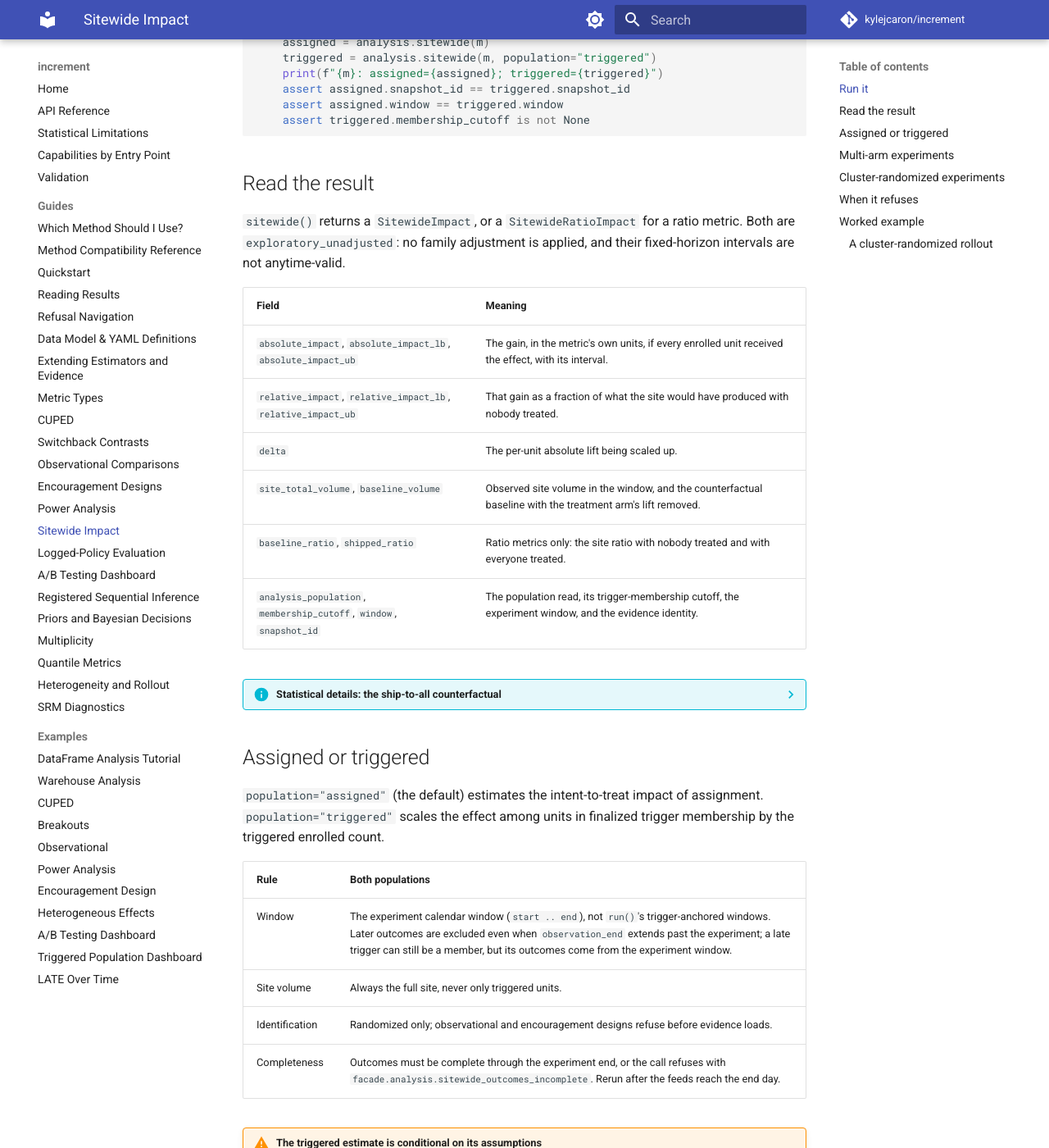
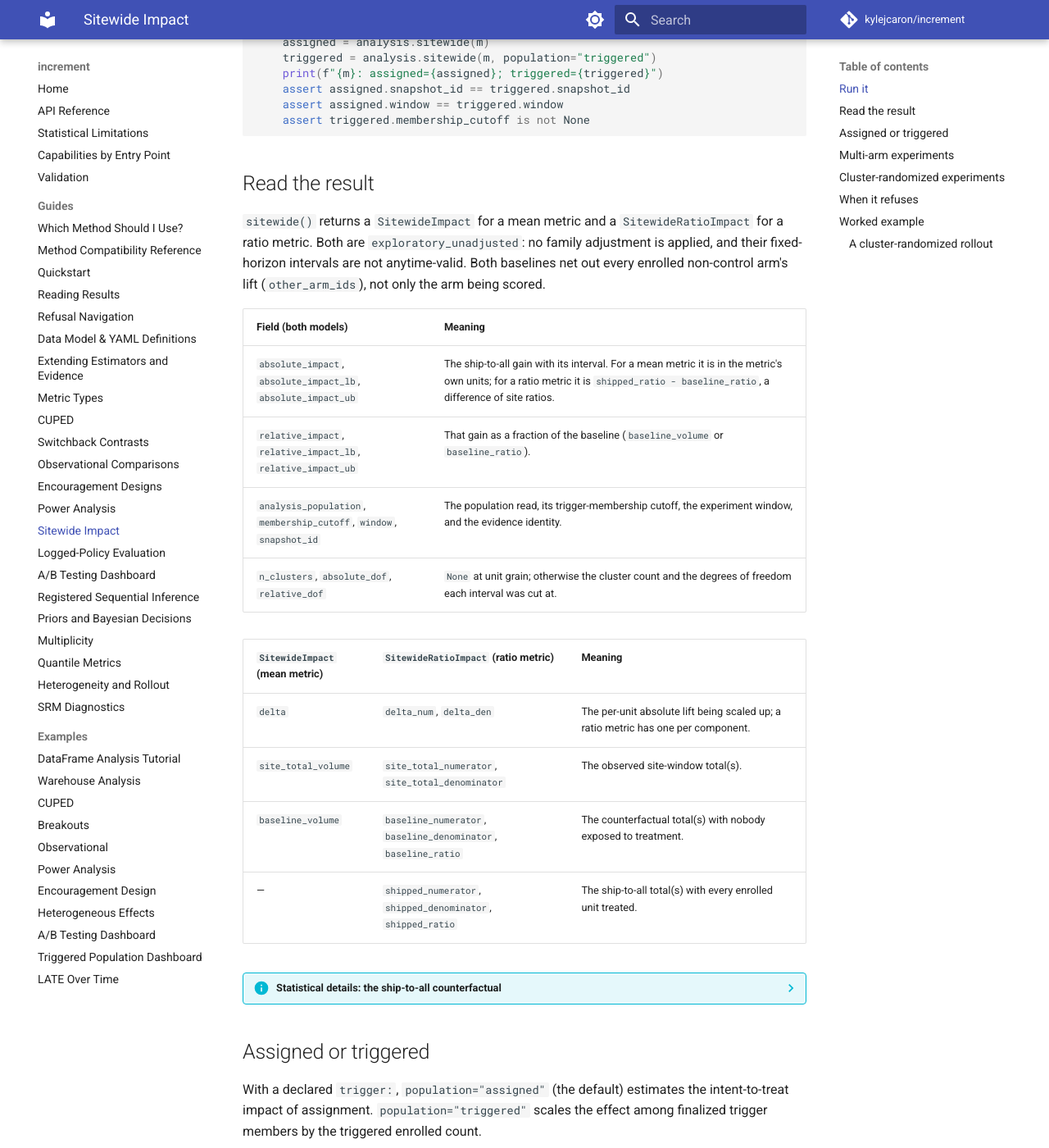
Before and after one commit to kylejcaron/increment, an MkDocs documentation site: the page built from docs/guides/sitewide-impact.md, in a window 1280 px wide and 1400 px high, scrolled down 3503 px. Shown: the whole window at 82% size. Built offline with MkDocs 1.6.1 and Material for MkDocs 9.7.7, drawn with Linux system fonts in a browser that asks for light colours; comment, search, counter and statistics services are not loaded; some of the changed text lies outside the part shown.

```diff
--- a/docs/guides/sitewide-impact.md
+++ b/docs/guides/sitewide-impact.md
@@ -1,9 +1,8 @@
 # Sitewide impact
 
-`Analysis.sitewide()` estimates how much a metric's whole-site total would
-have changed if the per-unit effect had applied to every enrolled unit during
-the experiment window. Use it for a rollout estimate, not as another per-unit
-effect.
+`Analysis.sitewide()` estimates the whole-site change if the per-unit effect
+had applied to every enrolled unit during the experiment window. Use it for
+a rollout estimate, not as another per-unit effect.
 
 It needs the site's raw event volume, so it runs on a native
 `Analysis.from_definitions` source or on an adopted
@@ -187,18 +186,25 @@ for m in ("revenue", "revenue_per_session"):
 
 ## Read the result
 
-`sitewide()` returns a `SitewideImpact`, or a `SitewideRatioImpact` for a
-ratio metric. Both are `exploratory_unadjusted`: no family adjustment is
-applied, and their fixed-horizon intervals are not anytime-valid.
+`sitewide()` returns a `SitewideImpact` for a mean metric and a
+`SitewideRatioImpact` for a ratio metric. Both are `exploratory_unadjusted`:
+no family adjustment is applied, and their fixed-horizon intervals are not
+anytime-valid. Both baselines net out every enrolled non-control arm's lift
+(`other_arm_ids`), not only the arm being scored.
 
-| Field | Meaning |
+| Field (both models) | Meaning |
 |---|---|
-| `absolute_impact`, `absolute_impact_lb`, `absolute_impact_ub` | The gain, in the metric's own units, if every enrolled unit received the effect, with its interval. |
-| `relative_impact`, `relative_impact_lb`, `relative_impact_ub` | That gain as a fraction of what the site would have produced with nobody treated. |
-| `delta` | The per-unit absolute lift being scaled up. |
-| `site_total_volume`, `baseline_volume` | Observed site volume in the window, and the counterfactual baseline with the treatment arm's lift removed. |
-| `baseline_ratio`, `shipped_ratio` | Ratio metrics only: the site ratio with nobody treated and with everyone treated. |
+| `absolute_impact`, `absolute_impact_lb`, `absolute_impact_ub` | The ship-to-all gain with its interval. For a mean metric it is in the metric's own units; for a ratio metric it is `shipped_ratio - baseline_ratio`, a difference of site ratios. |
+| `relative_impact`, `relative_impact_lb`, `relative_impact_ub` | That gain as a fraction of the baseline (`baseline_volume` or `baseline_ratio`). |
 | `analysis_population`, `membership_cutoff`, `window`, `snapshot_id` | The population read, its trigger-membership cutoff, the experiment window, and the evidence identity. |
+| `n_clusters`, `absolute_dof`, `relative_dof` | `None` at unit grain; otherwise the cluster count and the degrees of freedom each interval was cut at. |
+
+| `SitewideImpact` (mean metric) | `SitewideRatioImpact` (ratio metric) | Meaning |
+|---|---|---|
+| `delta` | `delta_num`, `delta_den` | The per-unit absolute lift being scaled up; a ratio metric has one per component. |
+| `site_total_volume` | `site_total_numerator`, `site_total_denominator` | The observed site-window total(s). |
+| `baseline_volume` | `baseline_numerator`, `baseline_denominator`, `baseline_ratio` | The counterfactual total(s) with nobody exposed to treatment. |
+| — | `shipped_numerator`, `shipped_denominator`, `shipped_ratio` | The ship-to-all total(s) with every enrolled unit treated. |
 
 ??? info "Statistical details: the ship-to-all counterfactual"
     Given a per-unit absolute lift
@@ -315,16 +321,18 @@ applied, and their fixed-horizon intervals are not anytime-valid.
     V_0 = V - \sum_i \delta_i\,n_i
     $$
 
-    $N_{\text{exp}}$ counts all enrolled units. The lift estimates share the
-    control mean, so their covariance is positive. Absolute impact depends
-    only on the selected arm's lift; relative impact also carries the
-    shared-baseline covariance into its interval.
+    $N_{\text{exp}}$ counts all enrolled units. The arms' lifts are not
+    independent -- every $\delta_i$ subtracts the same control mean, so
+    $\mathrm{Cov}(\delta_i, \delta_j) = \mathrm{Var}(\bar y_C) = \mathrm{Var}(y_C)/n_C$,
+    which is *positive*. Absolute impact depends only on the selected arm's
+    lift; relative impact also carries the shared-baseline covariance into
+    its interval.
 
 ## Assigned or triggered
 
-`population="assigned"` (the default) estimates the intent-to-treat impact of
-assignment. `population="triggered"` scales the effect among units in
-finalized trigger membership by the triggered enrolled count.
+With a declared `trigger:`, `population="assigned"` (the default) estimates
+the intent-to-treat impact of assignment. `population="triggered"` scales
+the effect among finalized trigger members by the triggered enrolled count.
 
 | Rule | Both populations |
 |---|---|
@@ -356,8 +364,8 @@ finalized trigger membership by the triggered enrolled count.
 
 ## Multi-arm experiments
 
-`sitewide()` scores one arm at a time: pass `arm=` when several treatment
-arms are enrolled. The question is what would happen if that arm alone
+`sitewide()` scores one arm at a time: pass `arm="treatment_b"` to select it
+when several treatment arms are enrolled. The question is what would happen if that arm alone
 shipped to everyone, compared with no treatment; arms are never combined into
 an unshippable scenario. Every enrolled arm's lift is removed from site volume
 to form the baseline, so co-enrolled arms add sampling variance to the
```
Also changed, not shown: docs/guides/dashboard.md (+17 -15 lines), docs/guides/reading-results.md (+165 -121 lines).
